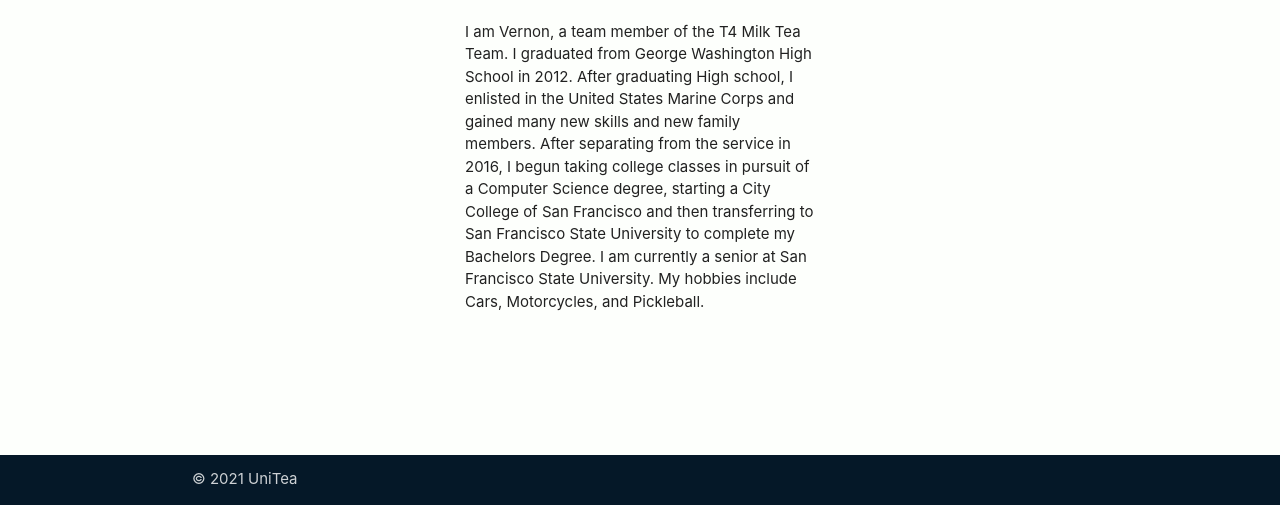
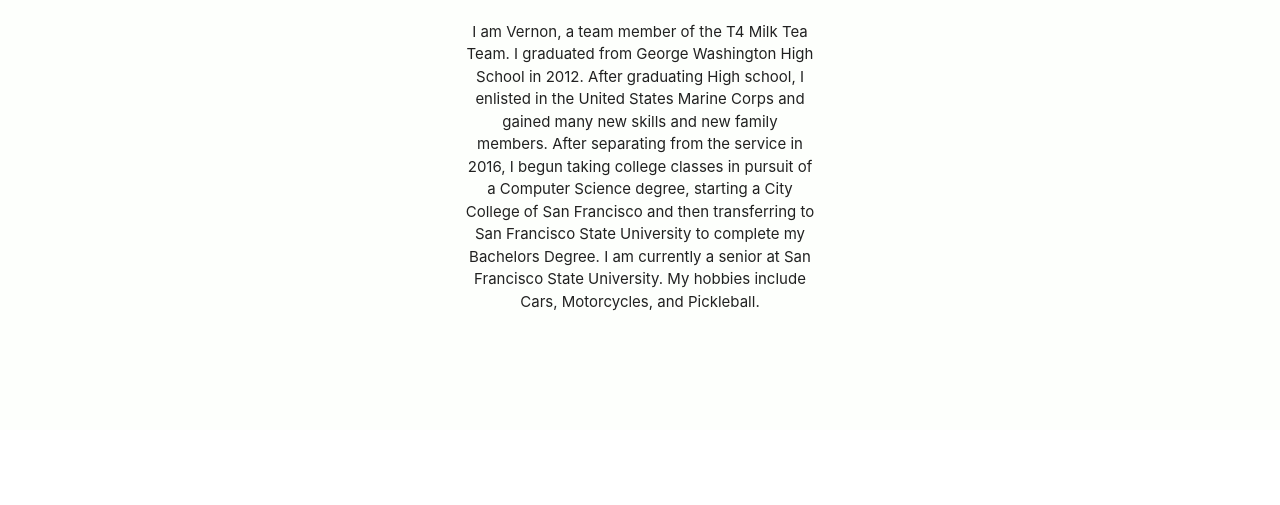
Before and after one commit to kiaragil/unitea, a Django app: template study_site/templates/about.html in a window 1280 px wide. Shown: the part 2440-2945 px from the top of the page. After the commit the page ends 2751 px from the top, so only its background shows below. Run offline with Django 3.2, Linux system fonts and the light colour scheme; the template is opened without the code that fills it, so the values that code supplies are empty.

Commit message:
updated test paths, addressed footer

```diff
--- a/study_site/study_app/static/css/style.css
+++ b/study_site/study_app/static/css/style.css
@@ -7,7 +7,7 @@
 
 body {
   display: flex;
-  min-height: 100vh;
+  /* min-height: 100vh; */
   flex-direction: column;
   margin-bottom: 5em;
 }
@@ -15,7 +15,7 @@
 .container {
   margin-left: auto;
   margin-right: auto;
-  justify-content: center;
+  text-align: center;
 }
 
 .font-white {
@@ -328,8 +328,8 @@
 
 .page-footer {
   background-color: #011627;
-  position: relative;
-  bottom: -100px;
+  position: fixed;
+  bottom: 0;
   left: 0;
   width: 100%;
   padding-top: 0px;
--- a/study_site/study_app/views.py
+++ b/study_site/study_app/views.py
@@ -777,7 +777,7 @@
 
 def testEditMainPost(request):
     context = {}
-    context['form'] = MainPostForm(instance=mainPost)
+    context['form'] = MainPostForm()
     return render(request, 'testEditMainPost.html', context)
 
 
```
